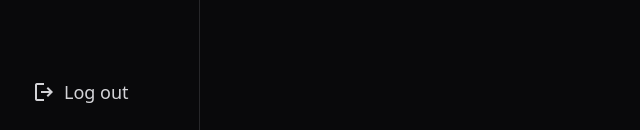
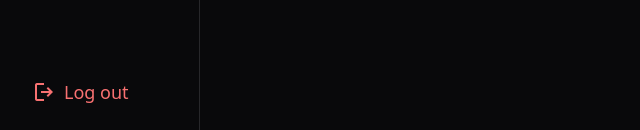
Before and after one commit to csandrisTurr/spendist, a Vue app: page /login in a window 1280 px wide. Both pictures are taken after a click on the button "Login". Shown: the part 670-800 px from the top of the page, without its empty margins (0-640 px from the left). Built offline with nearby package versions, Linux system fonts and the light colour scheme.

Commit message:
fix: logout button isn't always red

```diff
--- a/src/components/Sidebar.vue
+++ b/src/components/Sidebar.vue
@@ -7,7 +7,7 @@ import { useUserStore } from '@/stores/user';
 import router from '@/router';
 
 const userStore = useUserStore();
-const classes = "flex items-center gap-2 px-4 py-2 rounded-md text-zinc-300 ease-in-out hover:bg-zinc-900 duration-300 text-lg";
+const classes = "flex items-center gap-2 px-4 py-2 rounded-md ease-in-out duration-300 text-lg";
 
 function capitalize(str: string): string {
     return `${str[0].toUpperCase()}${str.slice(1)}`;
@@ -34,6 +34,7 @@ function logout() {
                 :key="route.name"
                 :to="route.path"
                 :class="classes"
+                class="hover:bg-zinc-900 text-zinc-300"
             >
                 <Icon>{{ route.meta['iconOverride'] || route.name }}</Icon>
                 <span>{{ capitalize(route.name as string) }}</span>
@@ -41,7 +42,7 @@ function logout() {
             <span
                 v-if="userStore.loggedIn()"
                 :class="classes"
-                class="text-red-400 hover:bg-red-400/10 cursor-pointer justify-self-end mt-auto"
+                class="-text-zinc-300 text-red-400 hover:bg-red-400/10 cursor-pointer justify-self-end mt-auto"
             >
                 <Icon>logout</Icon>
                 <span @click="logout">Log out</span>
```
